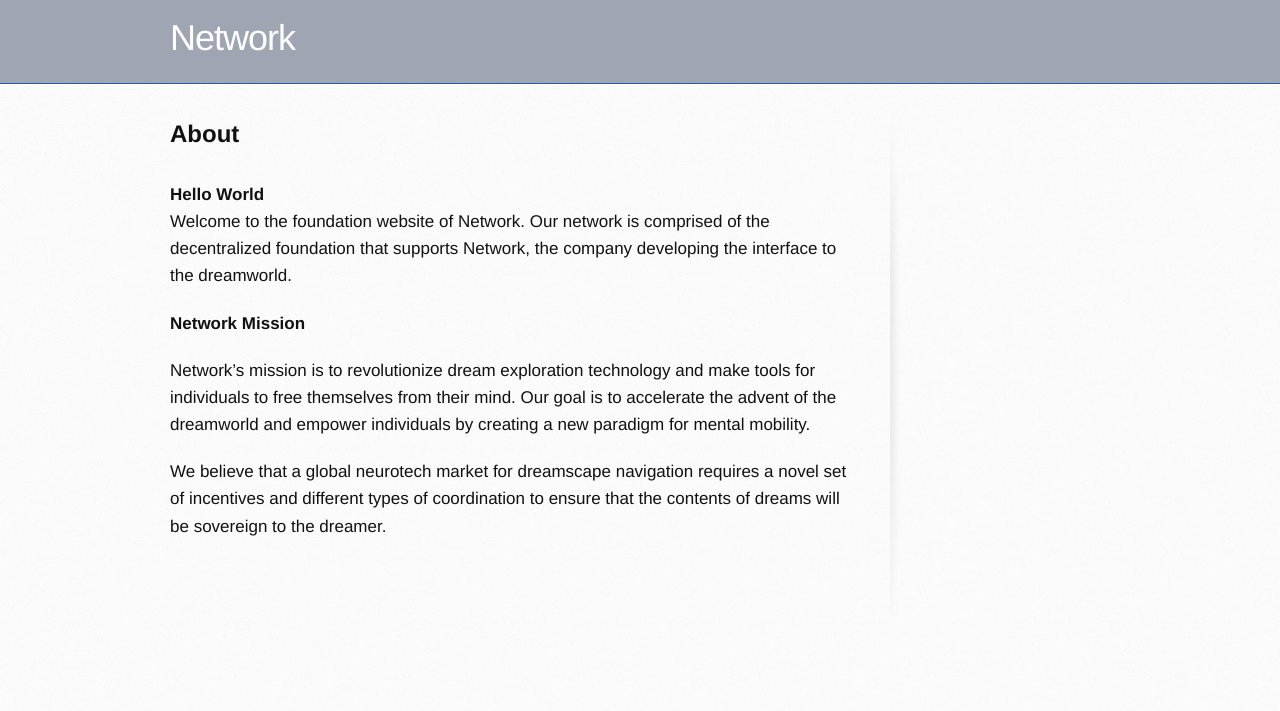
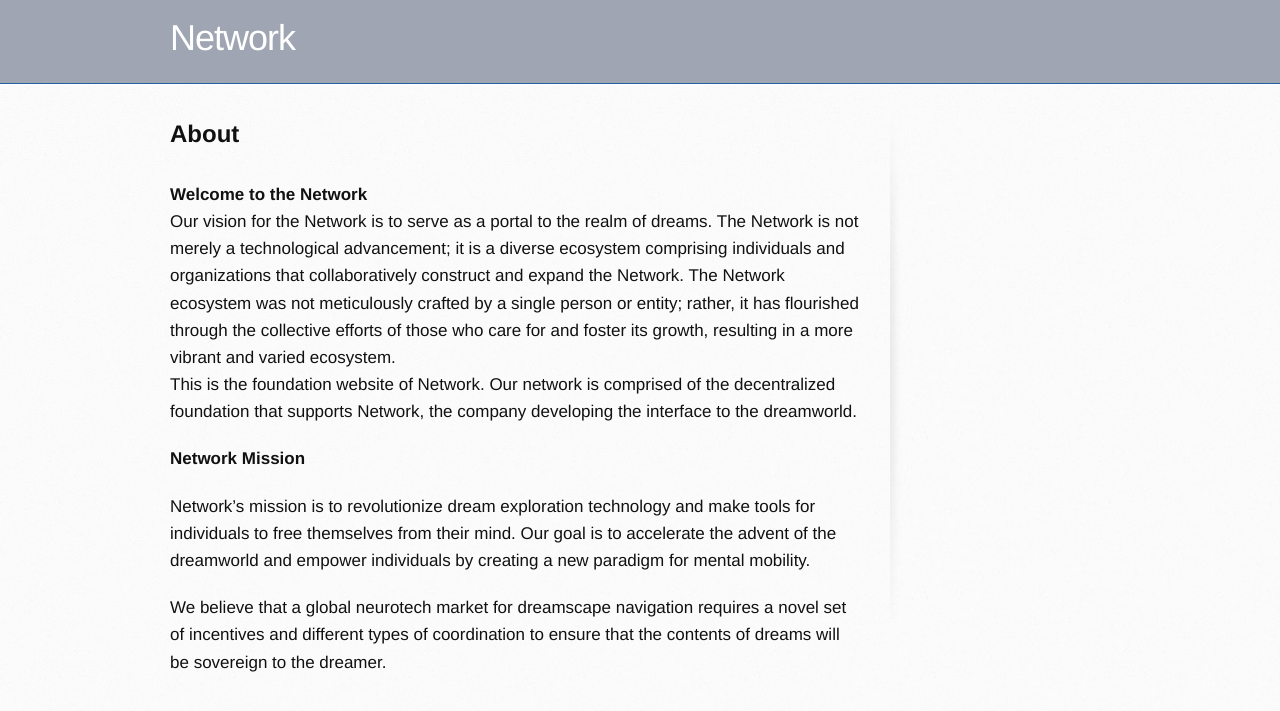
Before and after one commit to networkf/network.github.io, a Jekyll site: the page built from about.md, in a window 1280 px wide. Shown: the top 711 px of the page. Built offline with Jekyll 4.4.1, drawn with Linux system fonts in a browser that asks for light colours; some web fonts are replaced; our own code applies the rules of GitHub Pages for plain Markdown files; the repository's description, which GitHub fills in, is left out.

Commit message:
Update about.md

```diff
--- a/about.md
+++ b/about.md
@@ -9,9 +9,11 @@ layout: default
 <b><font size="5">About</font></b>
 <br>
 <br>
-**Hello World**
+**Welcome to the Network**
 <br>
-Welcome to the foundation website of Network. Our network is comprised of the decentralized foundation that supports Network, the company developing the interface to the dreamworld.
+Our vision for the Network is to serve as a portal to the realm of dreams. The Network is not merely a technological advancement; it is a diverse ecosystem comprising individuals and organizations that collaboratively construct and expand the Network. The Network ecosystem was not meticulously crafted by a single person or entity; rather, it has flourished through the collective efforts of those who care for and foster its growth, resulting in a more vibrant and varied ecosystem.
+<br>
+This is the foundation website of Network. Our network is comprised of the decentralized foundation that supports Network, the company developing the interface to the dreamworld.
 
 **Network Mission**
 <br>
```
